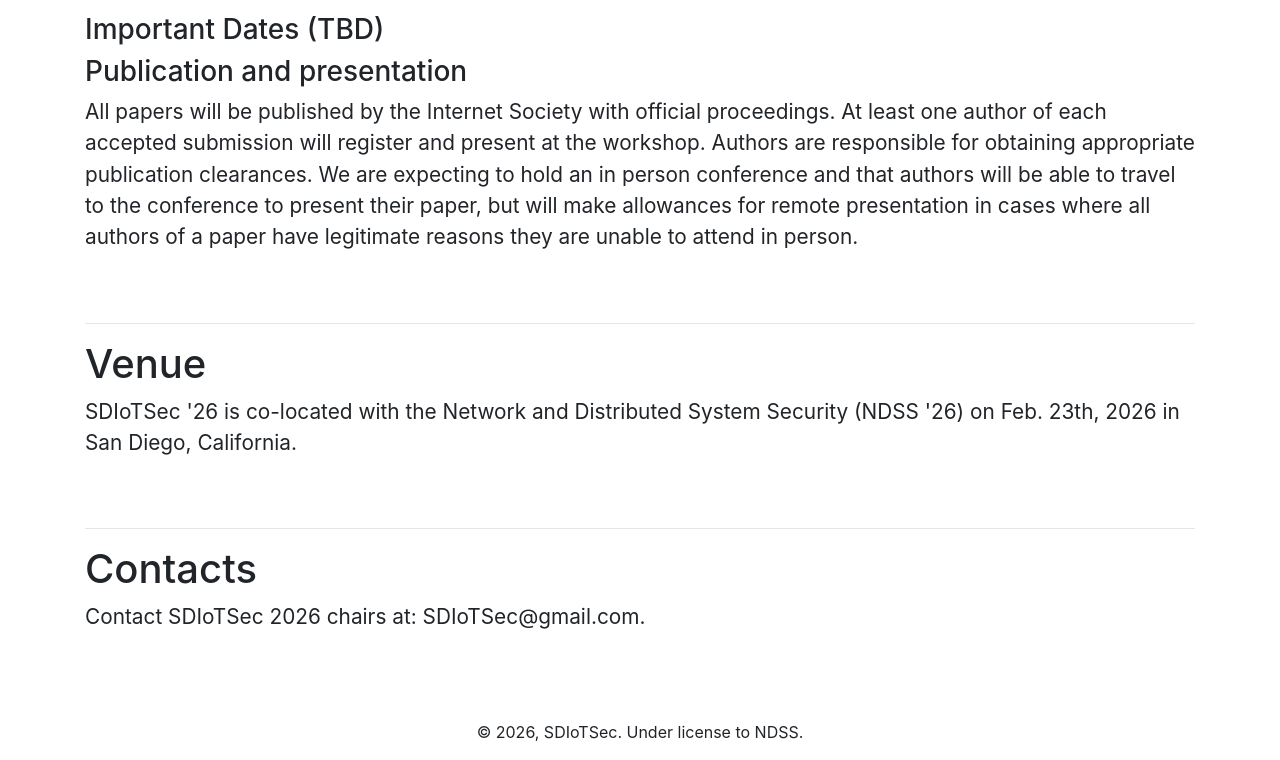
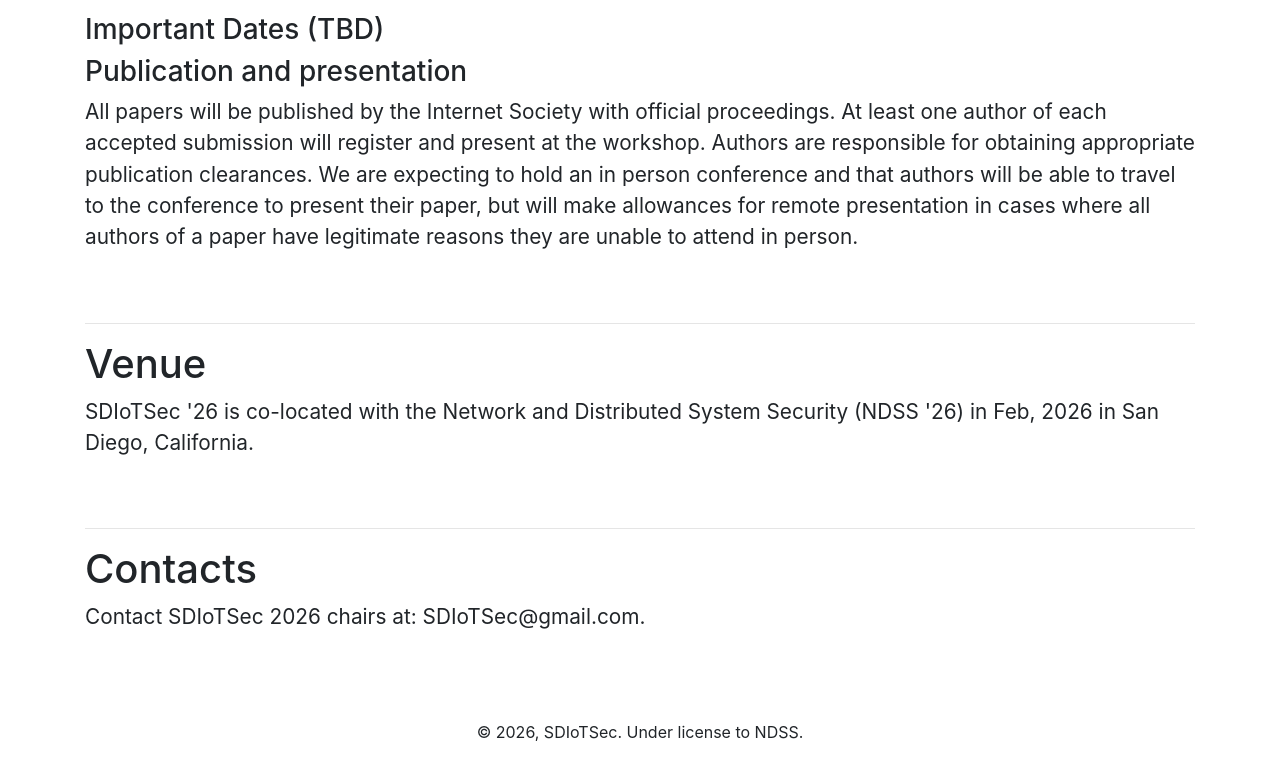
Before and after one commit to SDIoTSec/SDIoTSec.github.io, a plain HTML site: page index.html in a window 1280 px wide. Shown: the part 2680-3440 px from the top of the page. Drawn offline with nearby package versions, Linux system fonts and the light colour scheme; files that its build step writes are made by us from their sources.

Commit message:
update website 2026

```diff
--- a/index.html
+++ b/index.html
@@ -132,7 +132,7 @@
             <hr>
             <h1>Venue</h1>
             <p style="font-size: 1.3rem">
-                SDIoTSec '26 is co-located with the Network and Distributed System Security (NDSS '26) on Feb. 23th, 2026 in San Diego, California.
+                SDIoTSec '26 is co-located with the Network and Distributed System Security (NDSS '26) in Feb, 2026 in San Diego, California.
             </p>
 
             <h2 id="organization" class="text-white" style="visibility: hidden">organization anchor</h2>
```
